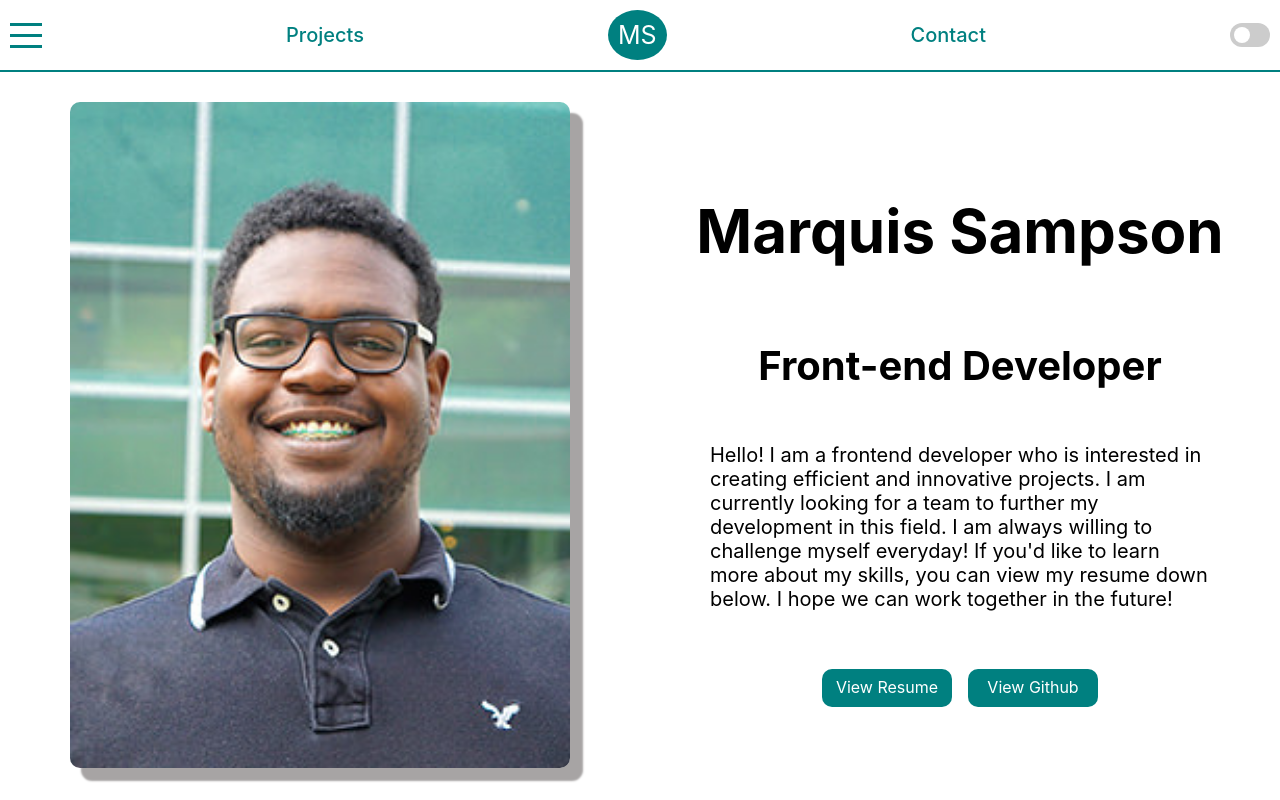
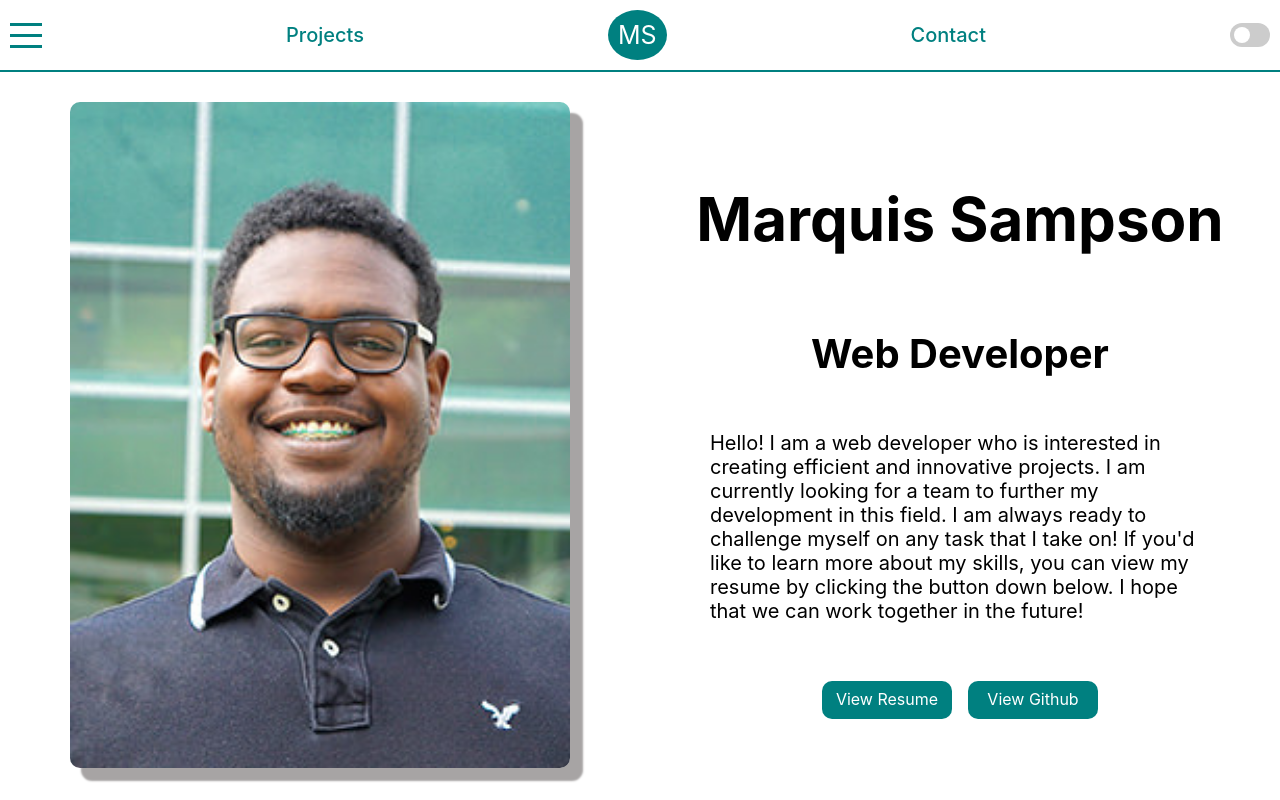
Before and after one commit to Marquis4484/resume-site, a React (Create React App) app: page / in a window 1280 px wide. Built offline with nearby package versions, Linux system fonts and the light colour scheme.

Commit message:
Update before live

```diff
--- a/src/Components/Intro/Intro.jsx
+++ b/src/Components/Intro/Intro.jsx
@@ -18,16 +18,14 @@ export default function Intro() {
       <div className='right'>
         <div className='wrapper'>
           <h1 style={{color: darkMode && 'white'}}>Marquis Sampson</h1>
-          <h2 style={{color: darkMode && 'white'}}>Front-end Developer</h2>
-          <p style={{color: darkMode && 'white'}}>Hello! I am a frontend developer who is interested in creating efficient and innovative projects.
-            I am currently looking for a team to further my development in this field. I am always willing to challenge myself everyday!
-            If you'd like to learn more about my skills, you can view my resume down below. I hope we can work together in the future!</p>
+          <h2 style={{color: darkMode && 'white'}}>Web Developer</h2>
+          <p style={{color: darkMode && 'white'}}>Hello! I am a web developer who is interested in creating efficient and innovative projects.
+            I am currently looking for a team to further my development in this field. I am always ready to challenge myself on any task that I take on!
+            If you'd like to learn more about my skills, you can view my resume by clicking the button down below. I hope that we can work together in the future!</p>
             <div className="link-container">
               <a href={pdf} target='_blank' rel="noreferrer" className='resume-button'>View Resume</a>
               <a href='https://github.com/Marquis4484' target='_blank' rel="noreferrer" className='github-button'>View Github</a>
             </div>
-
-
         </div>
       </div>
     </div>
--- a/src/Components/Projects/Projects.jsx
+++ b/src/Components/Projects/Projects.jsx
@@ -20,7 +20,7 @@ export default function Projects() {
     {
       id: "3",
       title: "User Authentication Web App",
-      description: "Designed a log-in and sign-up system with the ability to update passwords and emails by utilizing theapp development platform Firebase.",
+      description: "Designed a log-in and sign-up system with the ability to update passwords and emails by utilizing the app development platform Firebase.",
 
     },
   ];
--- a/src/Components/Projects/projects.scss
+++ b/src/Components/Projects/projects.scss
@@ -19,18 +19,21 @@
     position: absolute;
     cursor: pointer;
 
-    @include phone {
-      display: none;
-     }
+    &.left {
+      left: 20px;
+      transform: rotateY(180deg);
 
-    &.left {
-      left: 100px;
-      transform: rotateY(180deg);
     }
 
     &.right {
-      right: 100px;
+      right: 20px;
+
     }
+
+    @include phone {
+    height: 20px;
+     }
+
   }
 
   .slider {
@@ -59,8 +62,17 @@
         box-shadow: 15px  9px 15px 2px rgba(0,0,0, .6);
         cursor: pointer;
 
+        @include phone {
+          width: 200px;
+          height: 200px;
+         }
+
         .info{
           font-size: 30px;
+
+          @include phone {
+            font-size: 15px;
+           }
         }
 
       }
```
Also changed, not shown: 1 other file (tests, documents, lock files or other folders).
